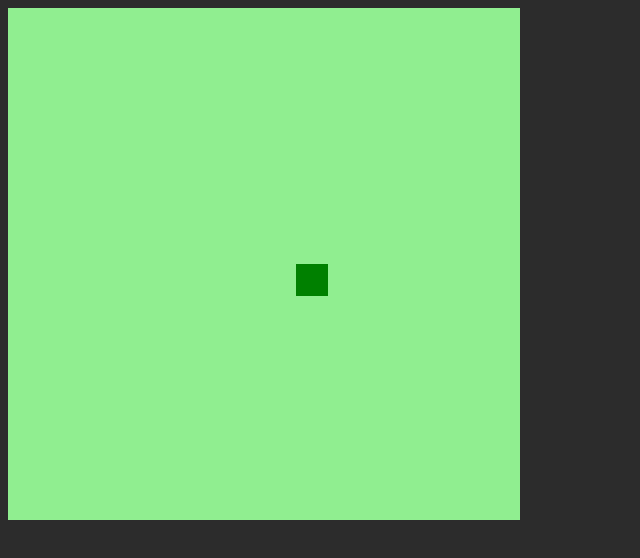
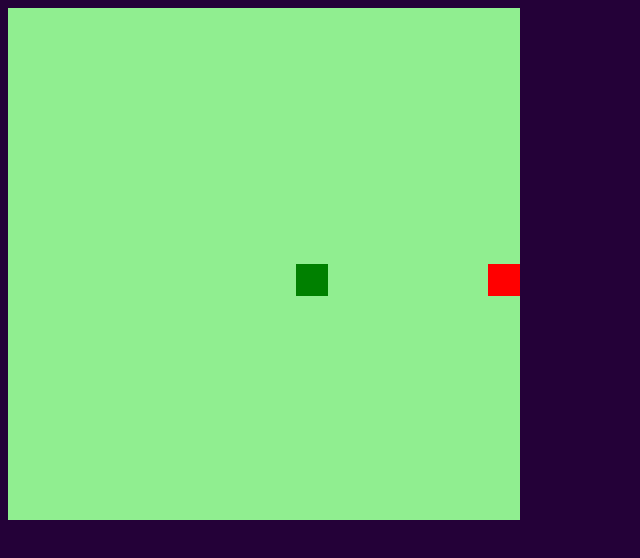
Before and after one commit to rickydomingos97/desafio_pratico_snack_game, a plain HTML site: page index.html in a window 1280 px wide. Shown: the whole page, without its empty margins (0-640 px from the left). Drawn offline with Linux system fonts and the light colour scheme.

Commit message:
cria food

```diff
--- a/index.html
+++ b/index.html
@@ -9,6 +9,6 @@
     <title>Snack Game</title>
 </head>
 <body>
-    <canvas id="snack" width="512" height="512"></canvas>
+    <canvas id="snake" width="512" height="512"></canvas>
 </body>
 </html>
--- a/script.js
+++ b/script.js
@@ -1,4 +1,4 @@
-let canvas = document.getElementById("snack");
+let canvas = document.getElementById("snake");
 let context = canvas.getContext("2d");
 let box = 32;
 let snake = [];
@@ -7,6 +7,10 @@ snake[0] = {
     y: 8 * box
 }
 let direction = "right";
+let food = {
+    x: Math.floor(Math.random() * 15 + 1) * box,
+    y: Math.floor(Math.random() * 15 + 1) * box
+}
 
 function criarBG() {
     context.fillStyle = "lightgreen";
@@ -18,6 +22,11 @@ function criarCobrinha() {
         context.fillStyle = "green";
         context.fillRect(snake[i].x, snake[i].y, box, box);
     }
+}
+
+function drawFood(){
+    context.fillStyle = "red";
+    context.fillRect(food.x, food.y, box, box);
 }
 
 document.addEventListener('keydown', update);
@@ -37,6 +46,7 @@ function iniciarJogo(){
 
     criarBG();
     criarCobrinha();
+    drawFood();
 
     let snakeX = snake[0].x;
     let snakeY = snake[0].y;
--- a/style.css
+++ b/style.css
@@ -1,7 +1,3 @@
 body {
-    background-color: rgb(44, 44, 44);
+    background-color: rgb(36, 1, 56);
 }
-
-p{
-    background-color: rgb(163, 157, 157);
-}
```
